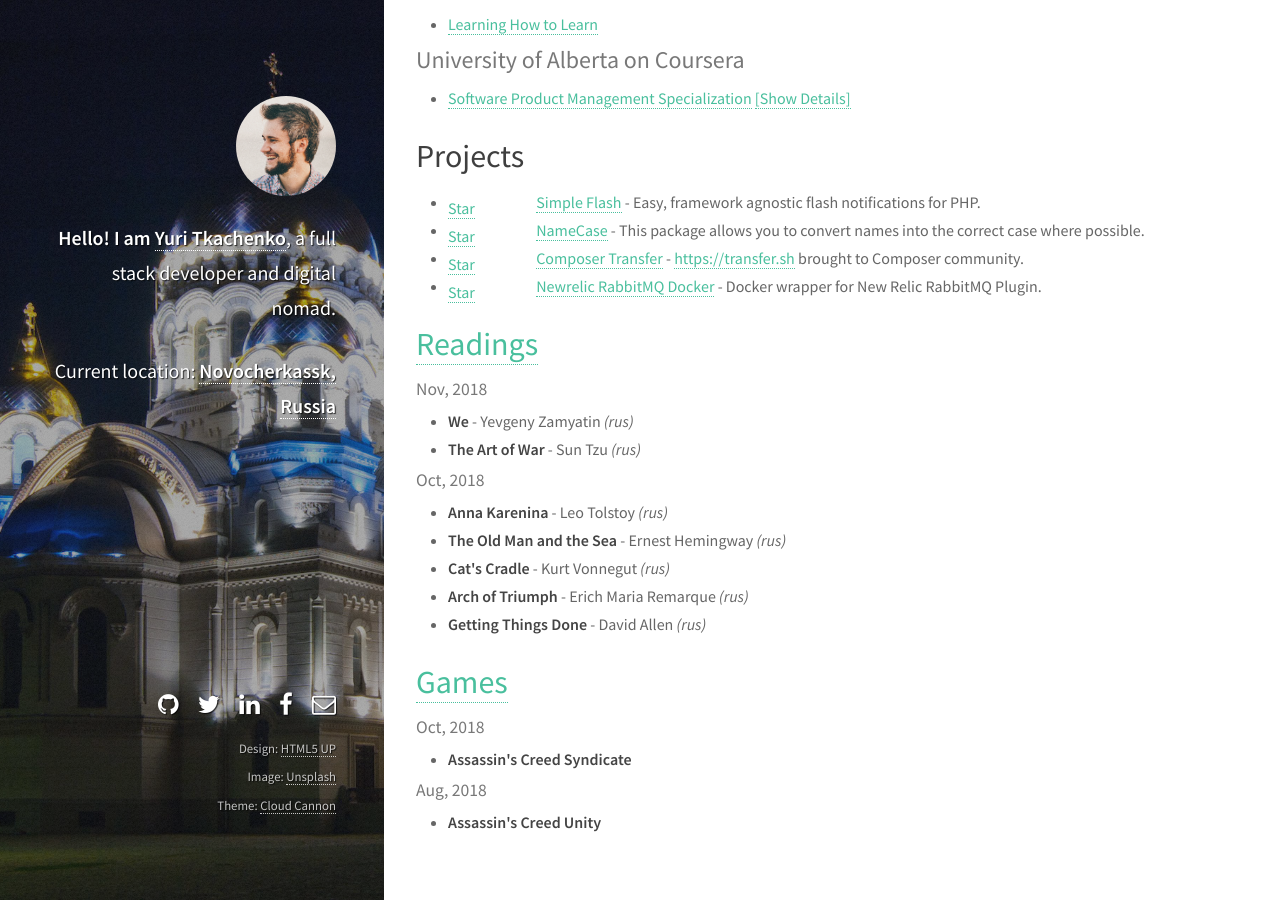
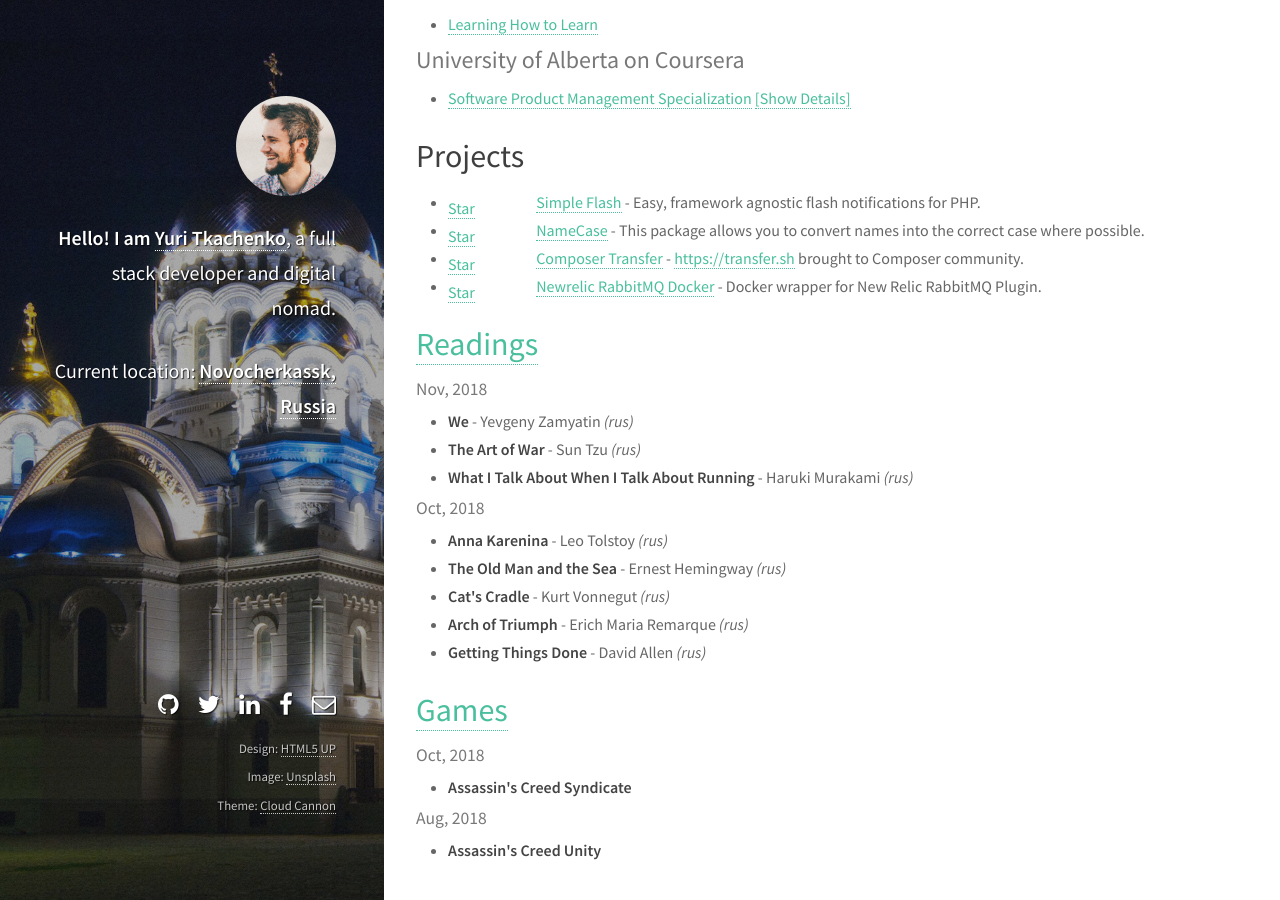
Before and after one commit to tamtamchik/tamtamchik.github.io, a Jekyll site: the page built from index.html, in a window 1280 px wide and 900 px high, scrolled down 532 px. Built offline with Jekyll 4.4.1, drawn with Linux system fonts in a browser that asks for light colours.

Commit message:
Update books.yml

```diff
--- a/_data/books.yml
+++ b/_data/books.yml
@@ -5,6 +5,9 @@
       lang: rus
     - title: The Art of War
       author: Sun Tzu
+      lang: rus
+    - title: What I Talk About When I Talk About Running
+      author: Haruki Murakami
       lang: rus
 
 - date: 2018-10-01
```
